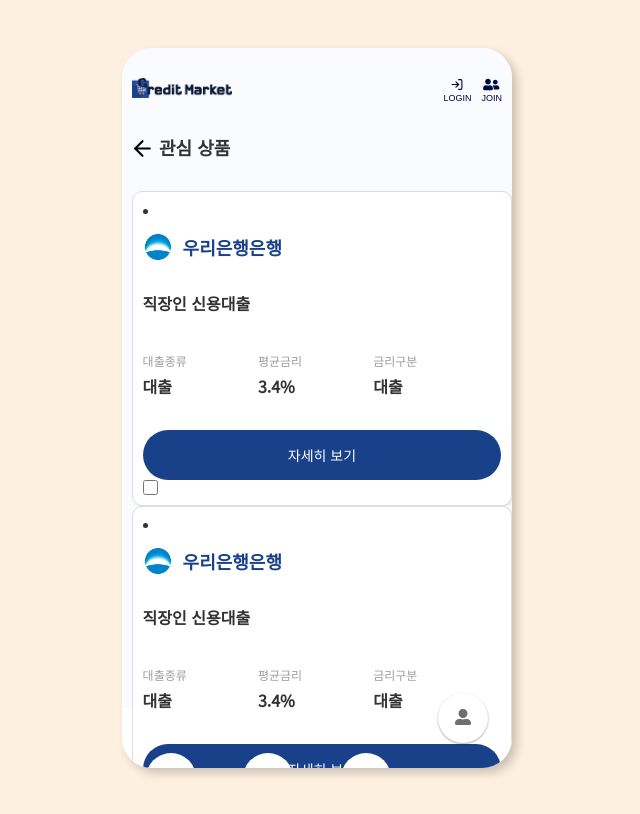
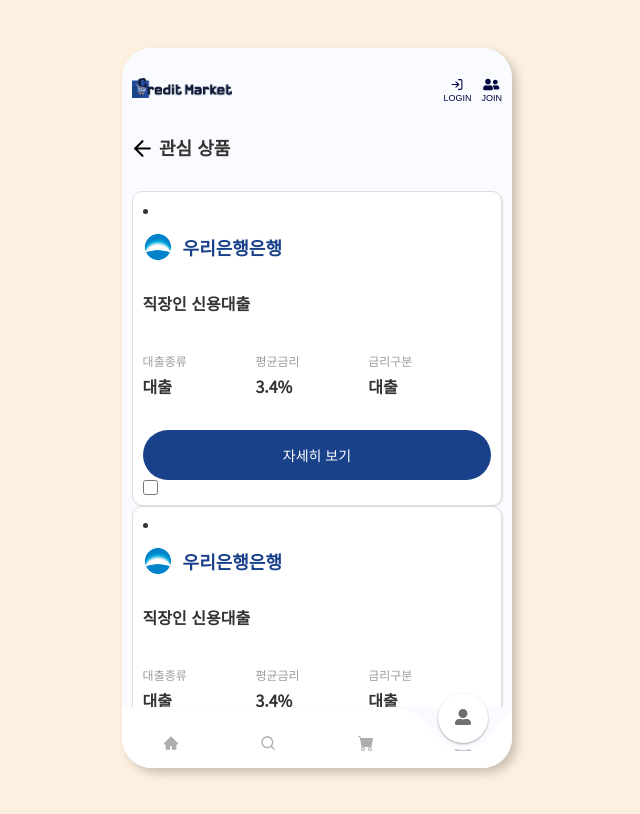
Before and after one commit to fastcampus-mini/credit-market-FE, a React (Vite) app: page /mypage/favor in a window 1280 px wide. Shown: the whole page, without its empty margins (323-963 px from the left). Built offline with nearby package versions, Linux system fonts and the light colour scheme; what emotion-reset would draw is missing.

Commit message:
Fix: 관심상품 페이지 높이 조정

```diff
--- a/src/pages/MyFavor.tsx
+++ b/src/pages/MyFavor.tsx
@@ -7,26 +7,44 @@ import MyFavCard from '@/components/common/MyFavCard';
 import { getBankLogo } from '@/utils/bankLogo';
 import { useNavigate } from 'react-router-dom';
 
-
-
 const MyFavor = () => {
   const navigate = useNavigate();
 
-  const datas: any [] = [
-    { id: '1', title: '직장인 신용대출', bank: '우리은행', interestRate: 5.04, aveLoanAmt: 3420, hashTag: ['마이너스통장', '직장인대출'] },
-    { id: '2', title: '직장인 신용대출', bank: '우리은행', interestRate: 5.04, aveLoanAmt: 3420, hashTag: ['마이너스통장', '직장인대출'] },
-    { id: '3', title: '직장인 신용대출', bank: '우리은행', interestRate: 5.04, aveLoanAmt: 3420, hashTag: ['마이너스통장', '직장인대출'] },
+  const datas: any[] = [
+    {
+      id: '1',
+      title: '직장인 신용대출',
+      bank: '우리은행',
+      interestRate: 5.04,
+      aveLoanAmt: 3420,
+      hashTag: ['마이너스통장', '직장인대출'],
+    },
+    {
+      id: '2',
+      title: '직장인 신용대출',
+      bank: '우리은행',
+      interestRate: 5.04,
+      aveLoanAmt: 3420,
+      hashTag: ['마이너스통장', '직장인대출'],
+    },
+    {
+      id: '3',
+      title: '직장인 신용대출',
+      bank: '우리은행',
+      interestRate: 5.04,
+      aveLoanAmt: 3420,
+      hashTag: ['마이너스통장', '직장인대출'],
+    },
   ];
 
   return (
-
-
     <MypageContainer>
       <MypageHeader>
         <BackButton onClick={() => navigate(ROUTES.MYPAGE)} size={25} isMypage={true} />
         <PageTitle title="관심 상품" />
       </MypageHeader>
-      <MyFavorWrap>{datas.map((data) => {
+      <MyFavorWrap>
+        {datas.map((data) => {
           return (
             <MyFavCard
               key={data.id}
@@ -39,8 +57,9 @@ const MyFavor = () => {
               rateSort="대출"
               Favor={false}
             />
-        )
-      })}</MyFavorWrap>
+          );
+        })}
+      </MyFavorWrap>
     </MypageContainer>
   );
 };
@@ -50,6 +69,7 @@ export default MyFavor;
 const MypageContainer = styled.div`
   display: flex;
   flex-direction: column;
+  height: 100%;
 `;
 
 const MypageHeader = styled.div`
@@ -59,6 +79,7 @@ const MypageHeader = styled.div`
 const MyFavorWrap = styled.div`
   display: flex;
   flex-direction: column;
-  padding: 0 0 0 10px;
-  height: 100%;
+  height: calc(100% - 89px);
+  overflow-y: auto;
+  padding: 0 10px;
 `;
```
Lines whose indentation alone changed are shown as unchanged.
